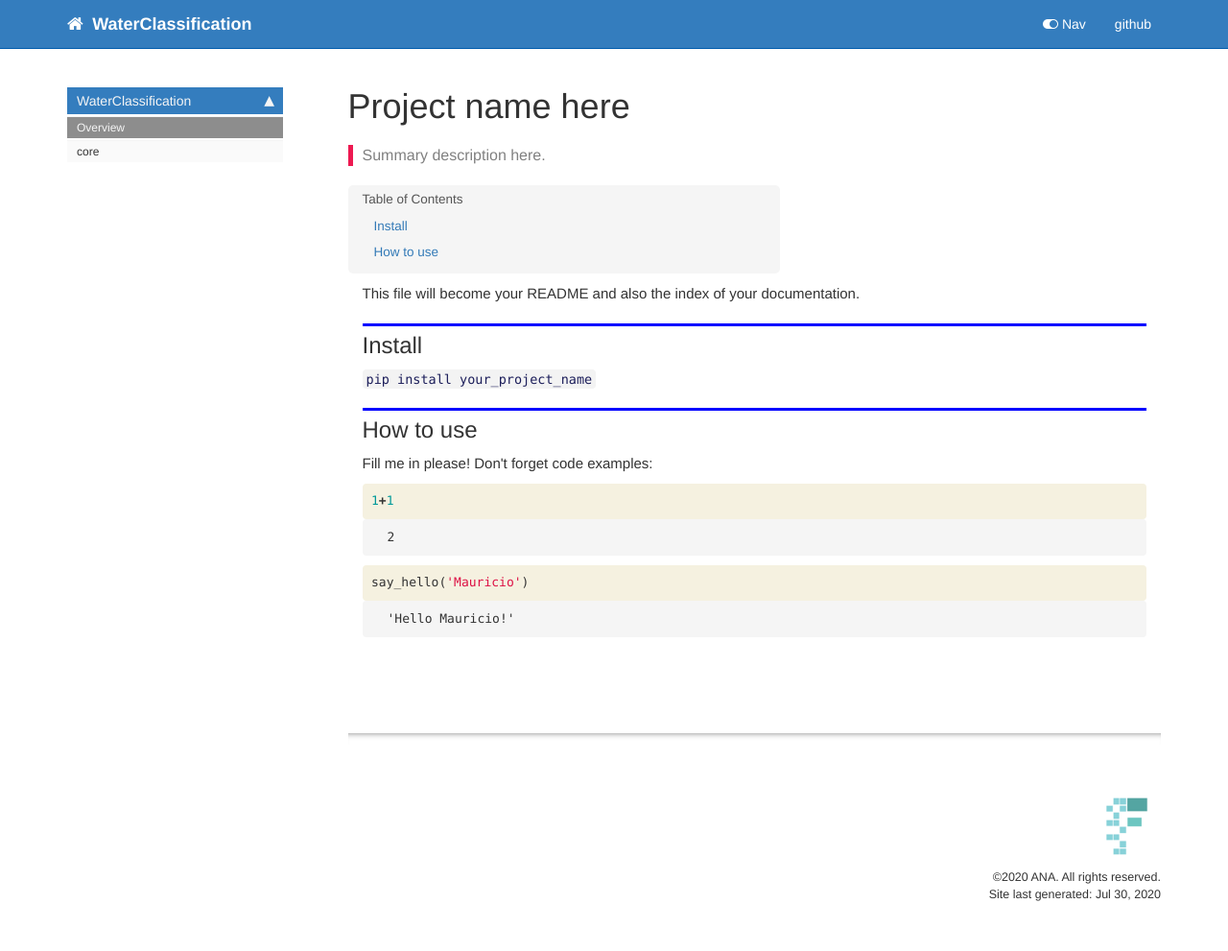
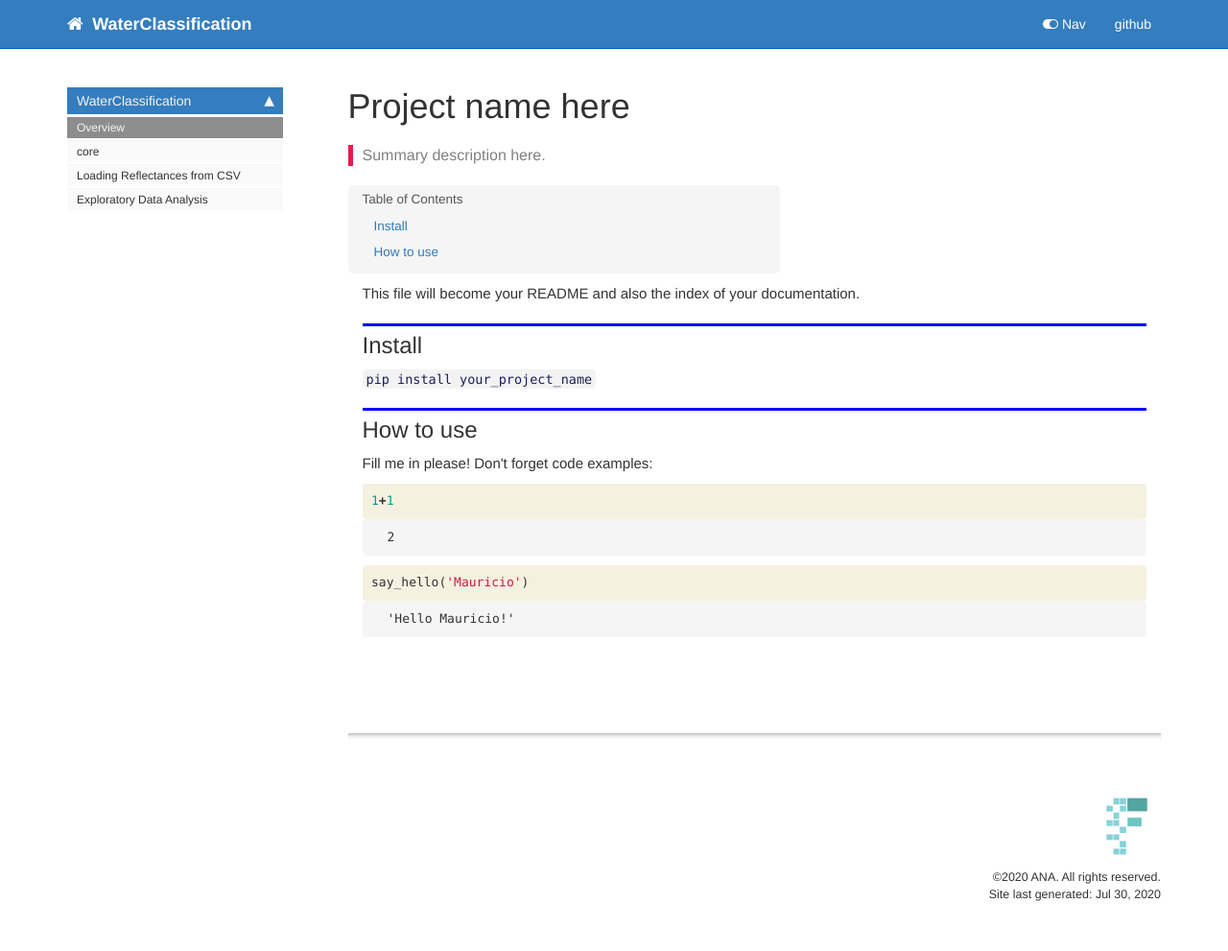
Before and after one commit to sonthuybacha/WaterClassification, a Jekyll site: the page built from docs/index.html, in a window 1280 px wide. Shown: the whole page at 96% size. Built offline with Jekyll 4.4.1, drawn with Linux system fonts in a browser that asks for light colours; nearby versions of some CDN libraries; comment, search, counter and statistics services are not loaded.

Commit message:
1st version of EDA in docs

```diff
--- a/docs/_data/sidebars/home_sidebar.yml
+++ b/docs/_data/sidebars/home_sidebar.yml
@@ -12,6 +12,12 @@ entries:
     - output: web,pdf
       title: core
       url: /core
+    - output: web,pdf
+      title: Loading Reflectances from CSV
+      url: /Reflectances_1
+    - output: web,pdf
+      title: Exploratory Data Analysis
+      url: /Reflectances_2
     output: web
     title: WaterClassification
   output: web
--- a/docs/sidebar.json
+++ b/docs/sidebar.json
@@ -1,6 +1,8 @@
 {
   "WaterClassification": {
     "Overview": "/",
-    "core": "/core"
+    "core": "/core",
+    "Loading Reflectances from CSV": "/Reflectances_1",
+    "Exploratory Data Analysis": "/Reflectances_2"
   }
 }
```
